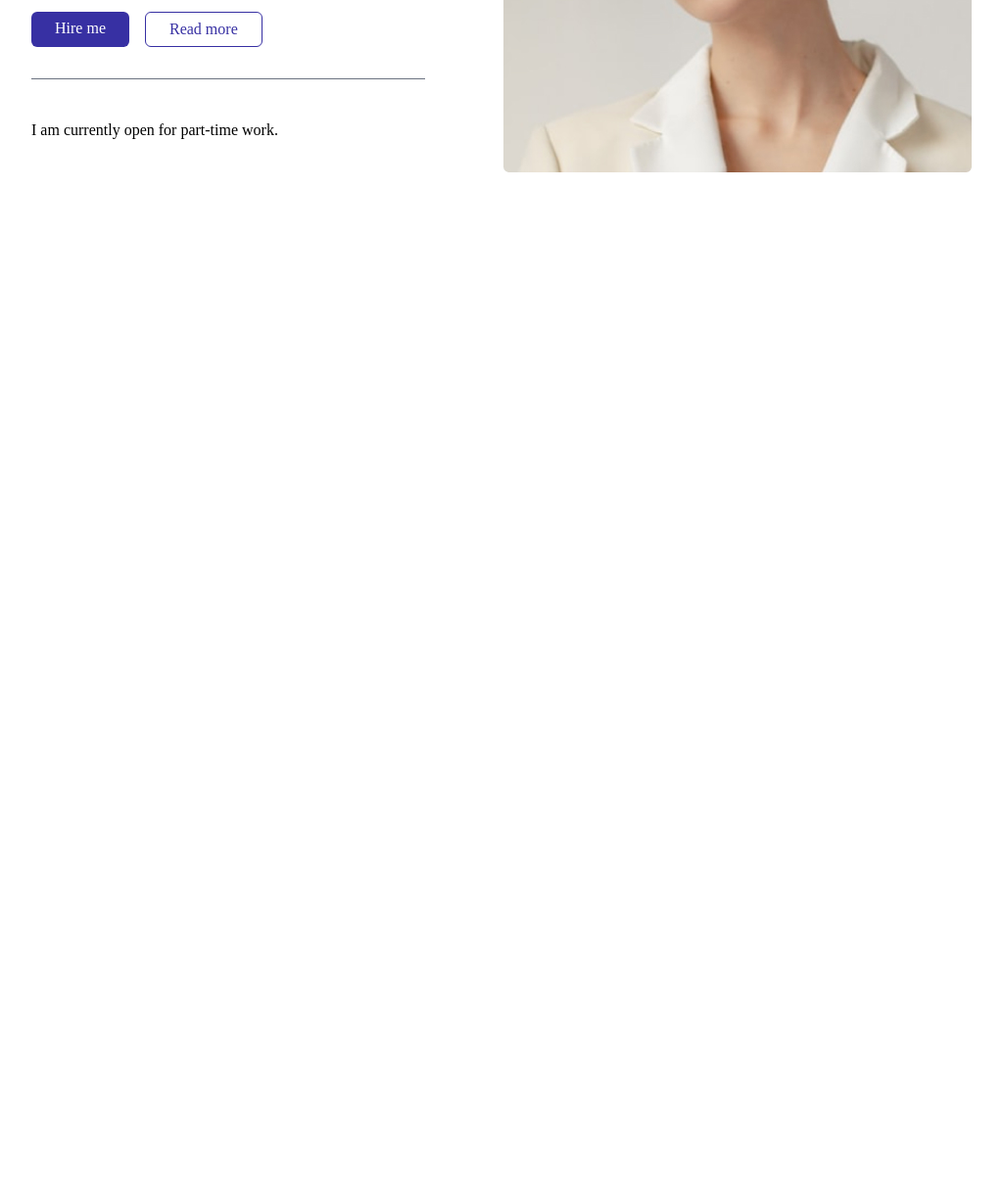
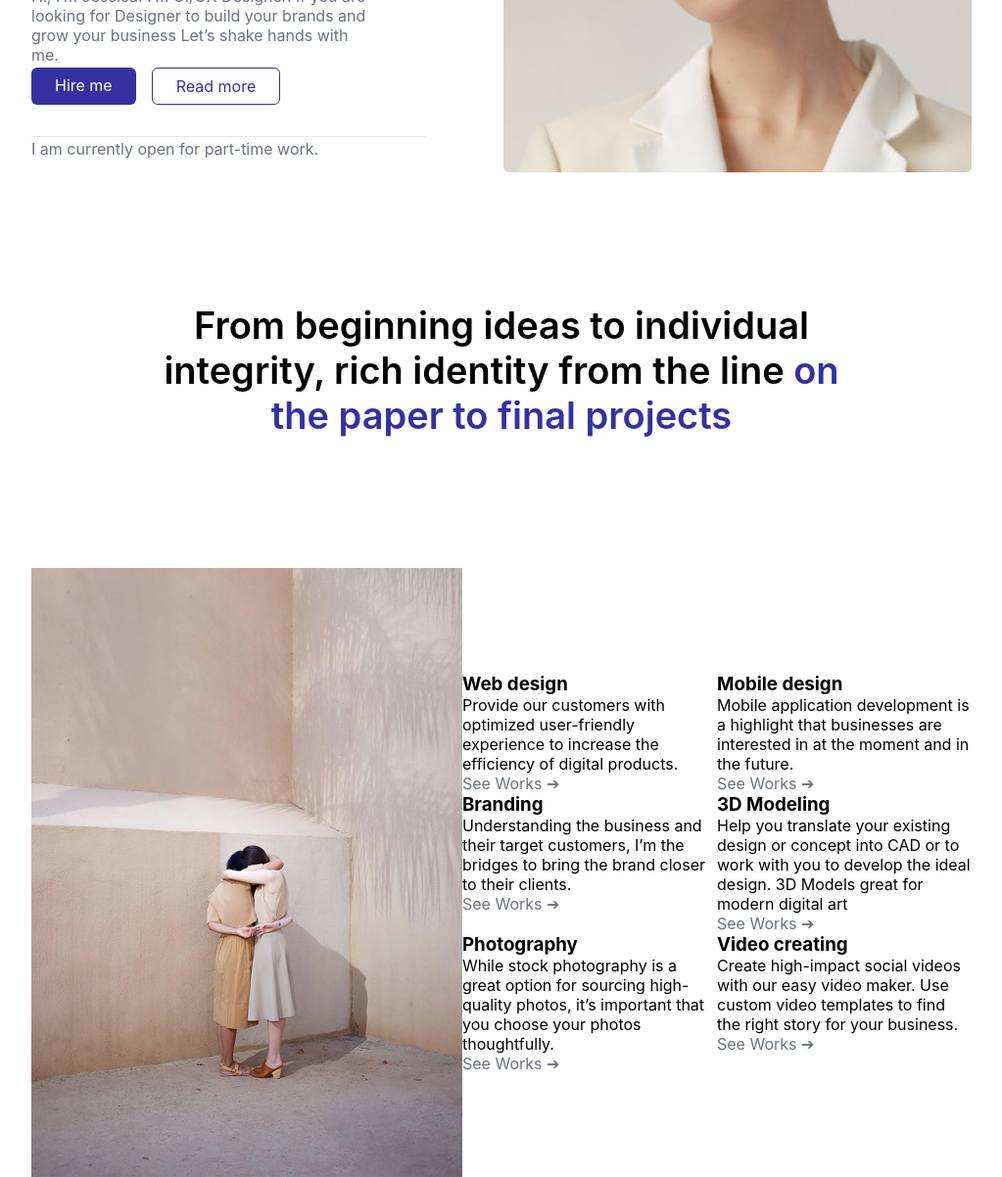
Before and after one commit to Derma6/Maquette-kata_HTML_CSS_J15, a plain HTML site: page index.html in a window 1280 px wide. Shown: the part 549-1751 px from the top of the page at 98% size, without its empty margins (128-1151 px from the left). Before the commit the page ends 800 px from the top, so only its background shows below. Drawn offline with Linux system fonts and the light colour scheme.

Commit message:
third_+1h

```diff
--- a/index.html
+++ b/index.html
@@ -27,7 +27,7 @@
                     <h2>Jessica Strosin</h2>
                 </div>
                 <h1>Creative thinker Minimalism lover</h1>
-                <p>Hi, I’m Jessica. I’m UI/UX Designer. If you are looking for Designer to build your brands and grow your business Let’s shake hands with me.</p>
+                <p id="presentation">Hi, I’m Jessica. I’m UI/UX Designer. If you are looking for Designer to build your brands and grow your business Let’s shake hands with me.</p>
                 <ul>
                     <li class="secondDesignBtn">Hire me</li>
                     <li class="firstDesignBtn">Read more</li>
@@ -36,7 +36,44 @@
             </div>
             <img src="images/55.jpg" alt="femme">
         </section>
-
+        <section>
+            <p>From beginning ideas to individual integrity, rich identity from the line <span>on the paper to final projects</span></p>
+        </section>
+        <section>
+            <img src="images/image 11.png" alt="image">
+            <div>
+                <article>
+                    <h3>Web design</h3>
+                    <p>Provide our customers with optimized user-friendly experience to increase the efficiency of digital products.</p>
+                    <a href="#">See Works &#10132;</a>
+                </article>
+                <article>
+                    <h3>Mobile design</h3>
+                    <p>Mobile application development is a highlight that businesses are interested in at the moment and in the future.</p>
+                    <a href="#">See Works &#10132;</a>
+                </article>
+                <article>
+                    <h3>Branding</h3>
+                    <p>Understanding the business and their target customers, I’m the bridges to bring the brand closer to their clients.</p>
+                    <a href="#">See Works &#10132;</a>
+                </article>
+                <article>
+                    <h3>3D Modeling</h3>
+                    <p>Help you translate your existing design or concept into CAD or to work with you to develop the ideal design. 3D Models great for modern digital art</p>
+                    <a href="#">See Works &#10132;</a>
+                </article>
+                <article>
+                    <h3>Photography</h3>
+                    <p>While stock photography is a great option for sourcing high-quality photos, it’s important that you choose your photos thoughtfully.</p>
+                    <a href="#">See Works &#10132;</a>
+                </article>
+                <article>
+                    <h3>Video creating</h3>
+                    <p>Create high-impact social videos with our easy video maker. Use custom video templates to find the right story for your business.</p>
+                    <a href="#">See Works &#10132;</a>
+                </article>
+            </div>
+        </section>
     </main>
     <footer>
 
--- a/style.css
+++ b/style.css
@@ -1,13 +1,16 @@
+@font-face {
+    font-family: 'Inter', sans-serif;
+    src: url('https://fonts.googleapis.com/css2?family=Inter&display=swap');
+}
+
 :root {
     --purpleColor : #3730A3;
     --textColorGrey : #6B7280;
 }
-
 * {
     margin: 0;
     padding: 0;
-}
-
+    font-family: 'Inter', sans-serif;}
 a {
     text-decoration: none;
     color: var(--textColorGrey);
@@ -28,6 +31,7 @@ ul {
 section {
     width: 75%;
 }
+
 /*-----HEADER-----*/
 header {
     width: 75%;
@@ -94,12 +98,13 @@ h2 {
     font-weight: normal;
 }
 h1 {
-    font-size: 50px;
+    font-size: 60px;
+    font-weight: 700;
 }
 section:nth-child(1) ul {
     width: 100%;
     display: flex;
-    border-bottom: #6B7280 solid 0.1em;
+    border-bottom: #E5E7EB solid 0.1em;
     padding-bottom: 2em;
 }
 section:nth-child(1) li {
@@ -112,3 +117,36 @@ section:nth-child(1) li {
     border-radius: 6px;
     width: fit-content;
 }
+.leftContainer p {
+    width : 85%;
+    color: var(--textColorGrey);
+}
+
+/*-----SECOND SECTION-----*/
+section:nth-child(2) {
+    display: flex;
+    justify-content: center;
+    font-size: 38px;
+    font-weight: 600;
+    margin: 3.5em 0;
+}
+section:nth-child(2) p {
+    text-align: center;
+    width: 75%;
+}
+section:nth-child(2) span {
+    color: var(--purpleColor);
+}
+
+/*-----THIRD SECTION-----*/
+section:nth-child(3) {
+    display: flex;
+    align-items: center;
+}
+section:nth-child(3) div {
+    display: flex;
+    flex-wrap: wrap;
+}
+section:nth-child(3) article {
+    width: 50%;
+}
```
Also changed, not shown: images/image 11.png (added).
